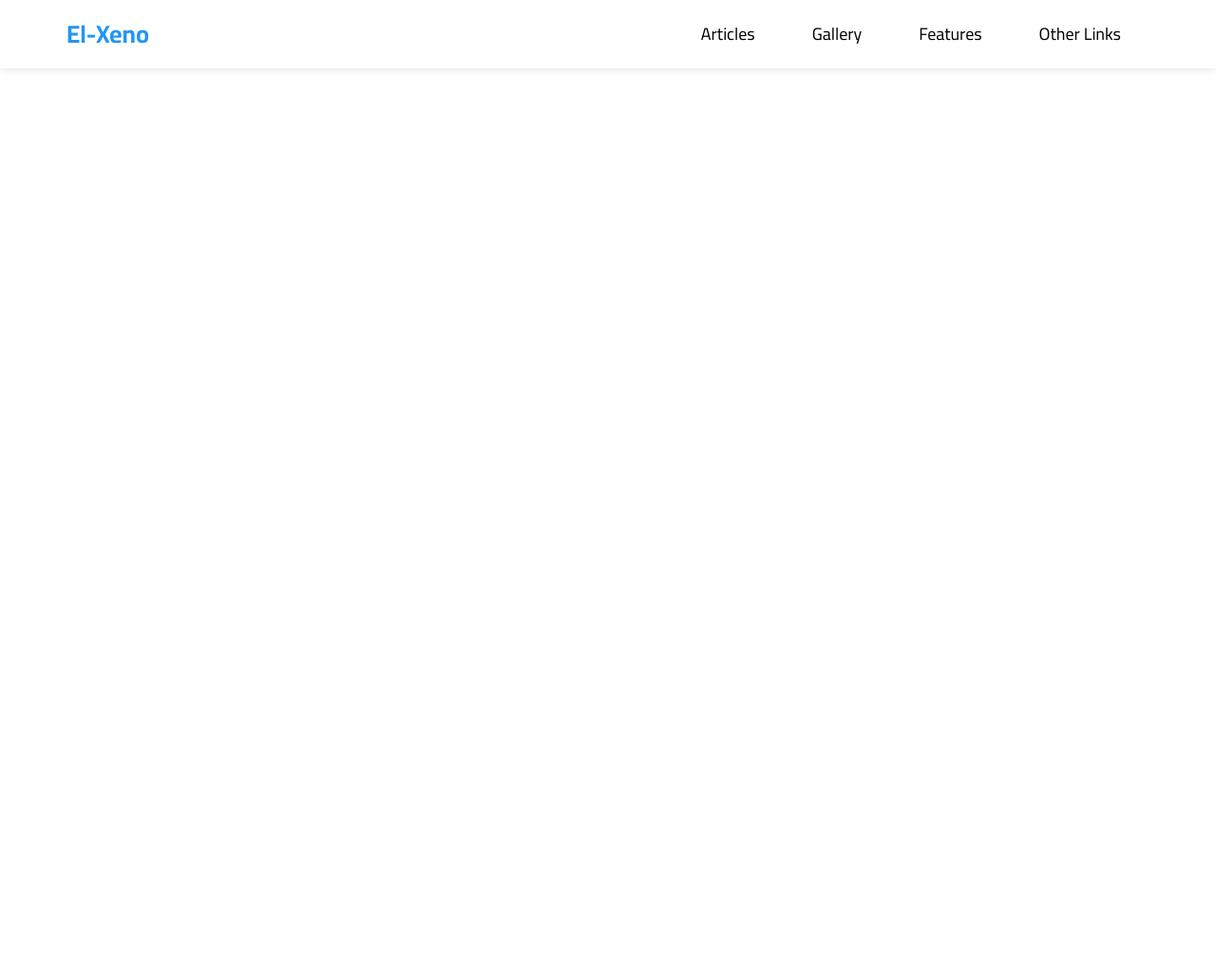
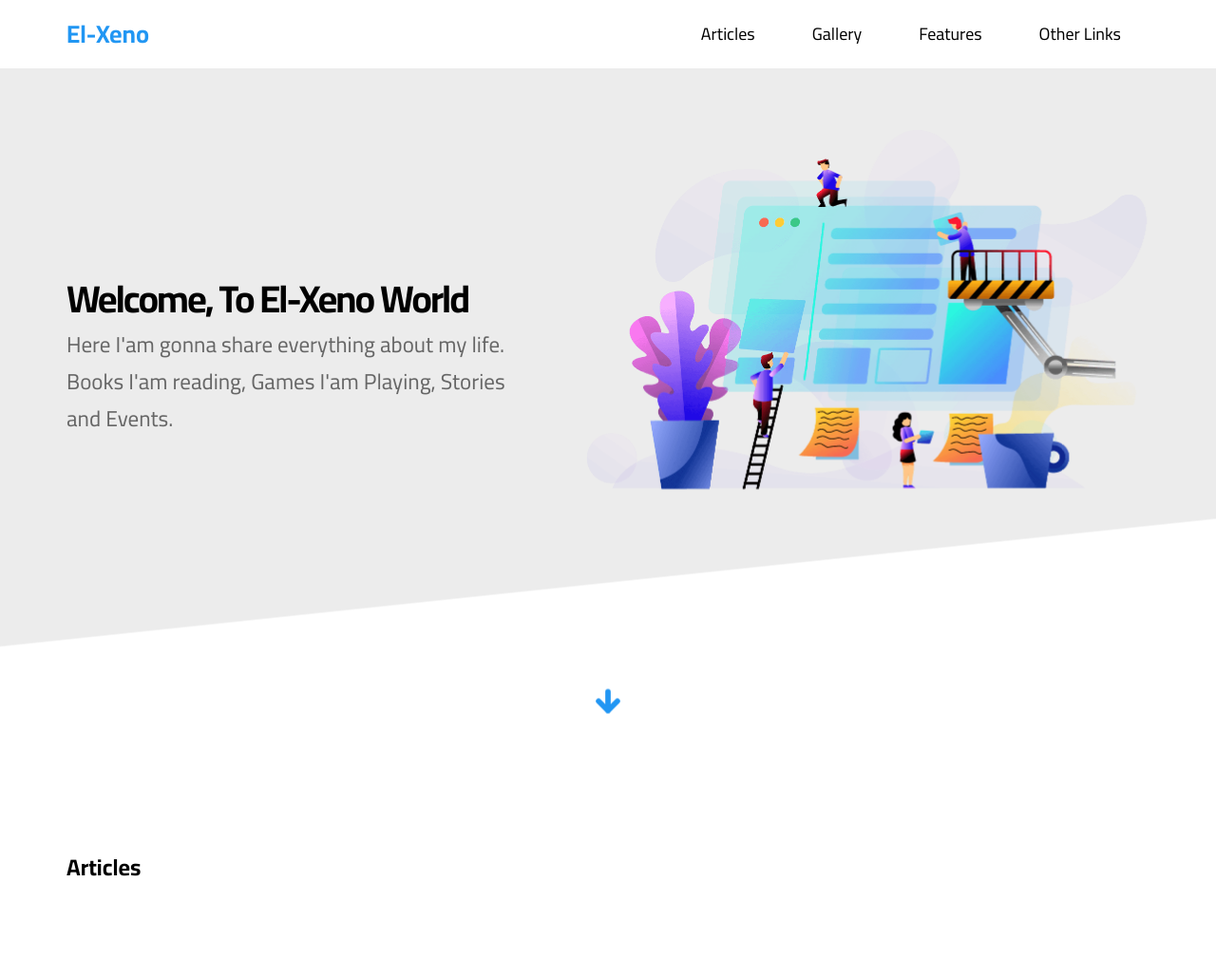
Before and after one commit to EslamOmar5012/El-Xeno, a plain HTML site: page Index.html in a window 1280 px wide. Shown: the whole page at 95% size. Before the commit the page ends 800 px from the top, so only its background shows below. Drawn offline with Linux system fonts and the light colour scheme.

Commit message:
Add Landing

```diff
--- a/CSS/style.css
+++ b/CSS/style.css
@@ -1,6 +1,8 @@
 /* Global */
 * {
   box-sizing: border-box;
+  padding: 0;
+  margin: 0;
 }
 
 :root {
@@ -61,6 +63,11 @@ ul {
   .container {
     width: 1170px;
   }
+}
+
+.main-heading {
+  margin: auto;
+  margin-bottom: 80px;
 }
 /* Global */
 
@@ -138,6 +145,7 @@ header .container > ul > li > a:hover::before {
 
 header .container > ul .list .pop-up {
   position: absolute;
+  z-index: 3;
   top: 180%;
   width: 100%;
   padding: 30px 15px 30px;
@@ -151,6 +159,7 @@ header .container > ul .list .pop-up {
   border-radius: 0px 0px 15px 15px;
   border: 3px solid var(--main-color);
   border-top: none;
+  background-color: white;
 }
 
 header .container > ul .list .list-link:hover + .pop-up {
@@ -213,3 +222,113 @@ header .container > ul .list .pop-up ul li a:hover::before {
 }
 
 /* End Header */
+
+/* start landing */
+.landing {
+  position: relative;
+  z-index: 1;
+}
+
+.landing::before {
+  content: "";
+  position: absolute;
+  z-index: -1;
+  top: 0%;
+  left: 0%;
+  height: 100%;
+  width: 100%;
+  background-image: linear-gradient(174deg, #ececec 70.5%, white 70.7%);
+}
+
+.landing .container {
+  min-height: calc(100vh - 72px);
+  display: flex;
+  padding-bottom: 120px;
+  align-items: center;
+  justify-content: space-between;
+}
+
+.landing .container .text h1 {
+  font-size: 40px;
+  letter-spacing: -2px;
+  margin: 0;
+}
+
+.landing .container .text p {
+  color: #666;
+  font-size: 23px;
+  margin-top: 5px;
+  line-height: 1.7;
+  max-width: 500px;
+}
+
+.landing .container img {
+  width: 600px;
+  animation-name: upANDdown;
+  animation-duration: 1s;
+  animation-iteration-count: infinite;
+  animation-timing-function: linear;
+  animation-direction: alternate;
+}
+
+@keyframes upANDdown {
+  0% {
+    transform: translateY(0px);
+  }
+
+  100% {
+    transform: translateY(-50px);
+  }
+}
+
+@media (max-width: 991px) {
+  .landing .container {
+    justify-content: center;
+  }
+  .landing .container .text {
+    text-align: center;
+  }
+  .landing .container img {
+    display: none;
+  }
+}
+
+.landing a {
+  position: absolute;
+  bottom: 30px;
+  left: 50%;
+  transform: translateX(-50%);
+}
+
+.landing a svg {
+  position: relative;
+  animation-name: bouncing;
+  animation-duration: 1.5s;
+  animation-iteration-count: infinite;
+  animation-delay: 1s;
+  animation-timing-function: ease-in-out;
+}
+
+@keyframes bouncing {
+  0%,
+  10%,
+  20%,
+  50%,
+  80%,
+  100% {
+    transform: translateY(0);
+  }
+  40%,
+  60% {
+    transform: translateY(-15px);
+  }
+}
+
+/* end landing */
+
+/*start articles*/
+.articles {
+  padding-top: var(--main-padding-top);
+  padding-bottom: var(--main-padding-bottom);
+}
+/*end articles*/
--- a/Index.html
+++ b/Index.html
@@ -42,7 +42,7 @@
             <div class="pop-up">
               <div class="image">
                 <img
-                  src="/Images/megamenu.png"
+                  src="./Images/megamenu.png"
                   alt="megamenu"
                   title="megamenu"
                 />
@@ -211,7 +211,43 @@
     <!--End Header-->
 
     <!--start landing-->
+    <div class="landing">
+      <div class="container">
+        <div class="text">
+          <h1>Welcome, To El-Xeno World</h1>
+          <p>
+            Here I'am gonna share everything about my life. Books I'am reading,
+            Games I'am Playing, Stories and Events.
+          </p>
+        </div>
+        <img src="Images/landing-image.png" alt="landing-Image" />
+      </div>
+      <a heaf="#"
+        ><svg
+          xmlns="http://www.w3.org/2000/svg"
+          width="34"
+          height="34"
+          viewBox="0 0 24 24"
+        >
+          <path
+            fill="none"
+            stroke="#2196f3"
+            stroke-linecap="round"
+            stroke-linejoin="round"
+            stroke-width="4"
+            d="M12 5v14m7-7l-7 7l-7-7"
+          /></svg
+      ></a>
+    </div>
     <!--end landing-->
+
+    <!--start Articles-->
+    <div class="articles">
+      <div class="container">
+        <h2 class="main-title">Articles</h2>
+      </div>
+    </div>
+    <!--end articles-->
     <!--my js file-->
     <script src="JS/main.js"></script>
   </body>
```
